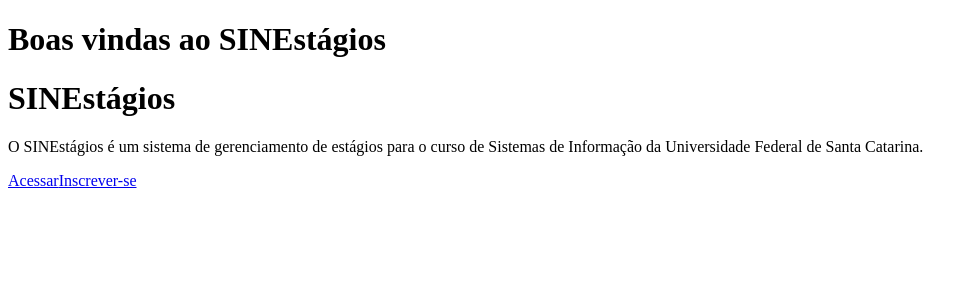
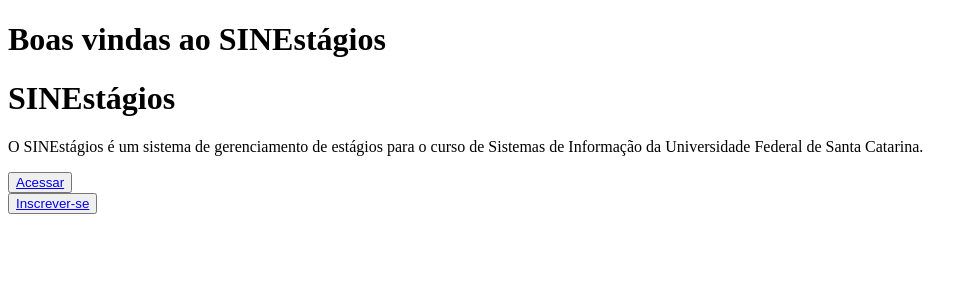
Before and after one commit to rlneto/sinestagios, a React (Vite) app: page / in a window 1280 px wide. Shown: the top 300 px of the page, without its empty margins (0-978 px from the left). Built offline with nearby package versions, Linux system fonts and the light colour scheme.

Commit message:
Botoes landing iniciais

```diff
--- a/src/pages/Landing.jsx
+++ b/src/pages/Landing.jsx
@@ -10,12 +10,16 @@
             O SINEstágios é um sistema de gerenciamento de estágios para o curso de
             Sistemas de Informação da Universidade Federal de Santa Catarina.
           </p>
+          <div>
+          <button className='landing__container__content__button'>
           <Link to='/login' className='landing__container__content__button'>
             Acessar
-          </Link>
-          <Link to ='/register' className='landing__container__content__button'>
+          </Link> </button>
+          </div>
+          <div><button><Link to ='/register' className='landing__container__content__button'>
             Inscrever-se
-          </Link>
+          </Link></button></div>
+
 
         </div>
       </div>
```
